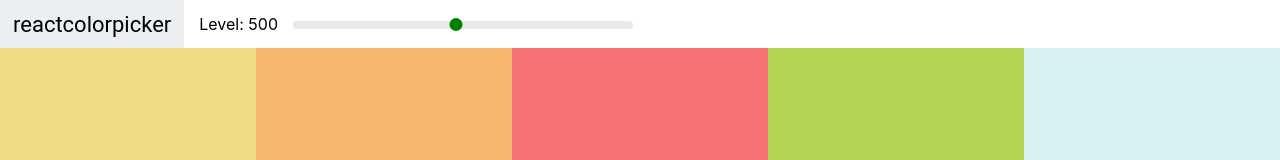
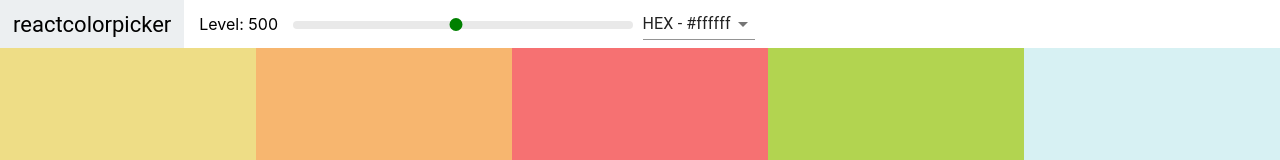
Before and after one commit to jv88899/color-app, a React (Create React App) app: page / in a window 1280 px wide. Shown: the top 160 px of the page. Built offline with nearby package versions, Linux system fonts and the light colour scheme.

Commit message:
add select and material ui

```diff
--- a/package.json
+++ b/package.json
@@ -4,6 +4,7 @@
   "private": true,
   "dependencies": {
     "@babel/runtime": "^7.6.2",
+    "@material-ui/core": "^4.4.3",
     "chroma-js": "^2.0.6",
     "rc-slider": "^8.7.1",
     "react": "^16.10.1",
--- a/src/NavBar.js
+++ b/src/NavBar.js
@@ -1,11 +1,23 @@
 import React, { Component } from 'react'
+import MenuItem from '@material-ui/core/MenuItem'
+import Select from '@material-ui/core/Select'
 import Slider from 'rc-slider'
 import 'rc-slider/assets/index.css'
 import './navbar.css'
 
 class Navbar extends Component {
+    state = {
+        format: 'hex'
+    }
+
+    handleChange = e => {
+        this.setState({ format: e.target.value })
+        this.props.handleChange(e.target.value)
+    }
+
     render() {
         const { level, changeLevel } = this.props
+        const { format } = this.state
         return (
             <header className="navbar">
                 <div className="logo">
@@ -23,6 +35,16 @@ class Navbar extends Component {
                         />
                     </div>
                 </div>
+                <div className="select-container">
+                    <Select
+                        value={format}
+                        onChange={this.handleChange}
+                    >
+                        <MenuItem value="hex">HEX - #ffffff</MenuItem>
+                        <MenuItem value="rgb">RGB - rgb(255, 255, 255)</MenuItem>
+                        <MenuItem value="rgba">RGBA - rgba(255, 255, 255, 1.0)</MenuItem>
+                    </Select>
+                </div>
             </header>
         )
     }
--- a/src/Palette.js
+++ b/src/Palette.js
@@ -5,25 +5,36 @@ import './palette.css'
 
 class Palette extends Component {
     state = {
-        level: 500
+        level: 500,
+        format: 'hex'
     }
 
     changeLevel = level => {
         this.setState({ level })
     }
 
+    changeFormat = val => {
+        this.setState({ format: val })
+    }
+
     render() {
         const { colors } = this.props.palette
-        const { level } = this.state
+        const { level, format } = this.state
         return (
             <div className="palette">
             <Navbar
                 level={level}
                 changeLevel={this.changeLevel}
+                handleChange={this.changeFormat}
             />
                 <div className="palette-colors">
                     {colors[level].map( color => {
-                        return <ColorBox background={color.hex} name={color.name} />
+                        return (
+                            <ColorBox
+                                background={color[format]}
+                                name={color.name}
+                            />
+                        )
                     })}
                 </div>
             {/* Footer eventually */}
--- a/src/colorHelpers.js
+++ b/src/colorHelpers.js
@@ -22,7 +22,7 @@ const generatePalette = starterPalette => {
                 name: `${color.name} ${levels[i]}`,
                 id: color.name.toLowerCase().replace(/ /g, '-'),
                 hex: scale[i],
-                rbg: chroma(scale[i]).css(),
+                rgb: chroma(scale[i]).css(),
                 rgba: chroma(scale[i]).css().replace("rgb", "rgba").replace(")", ",1.0)")
             })
         }
```
Also changed, not shown: 1 other file (tests, documents, lock files or other folders).
